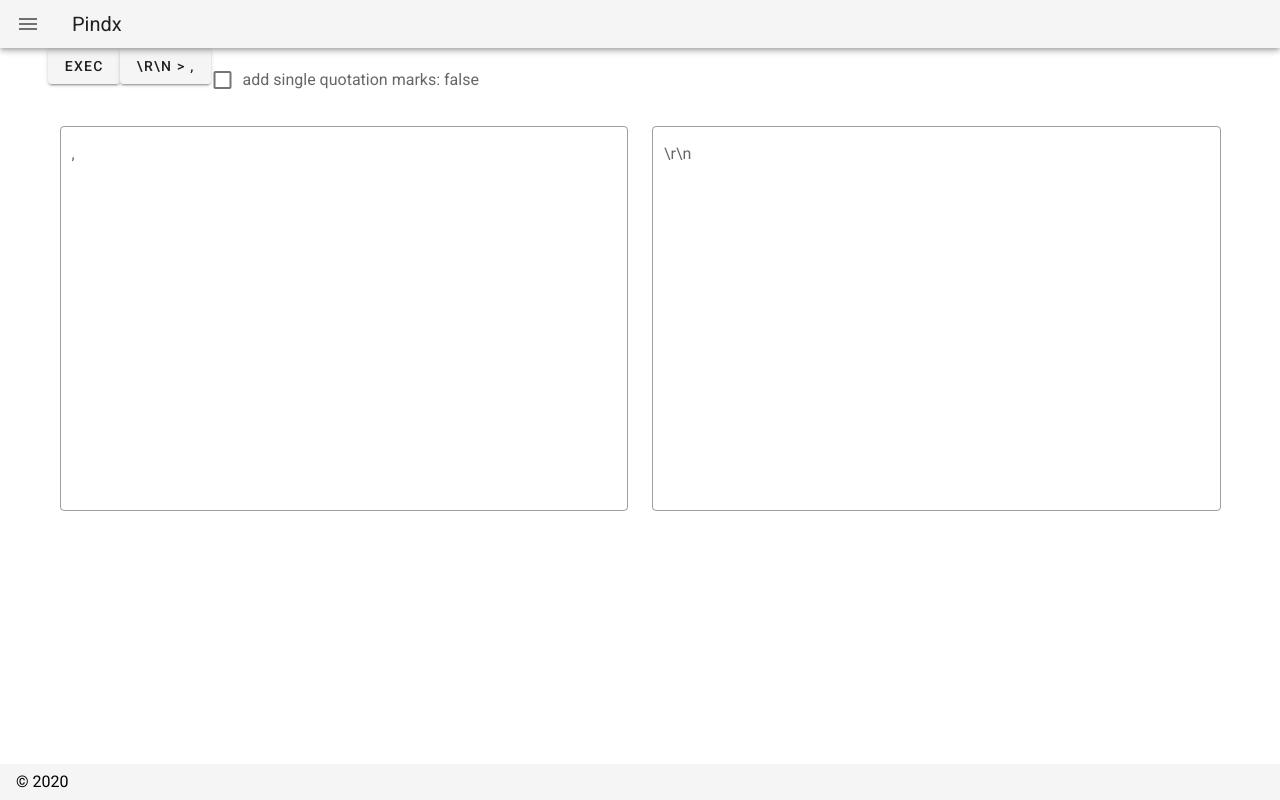
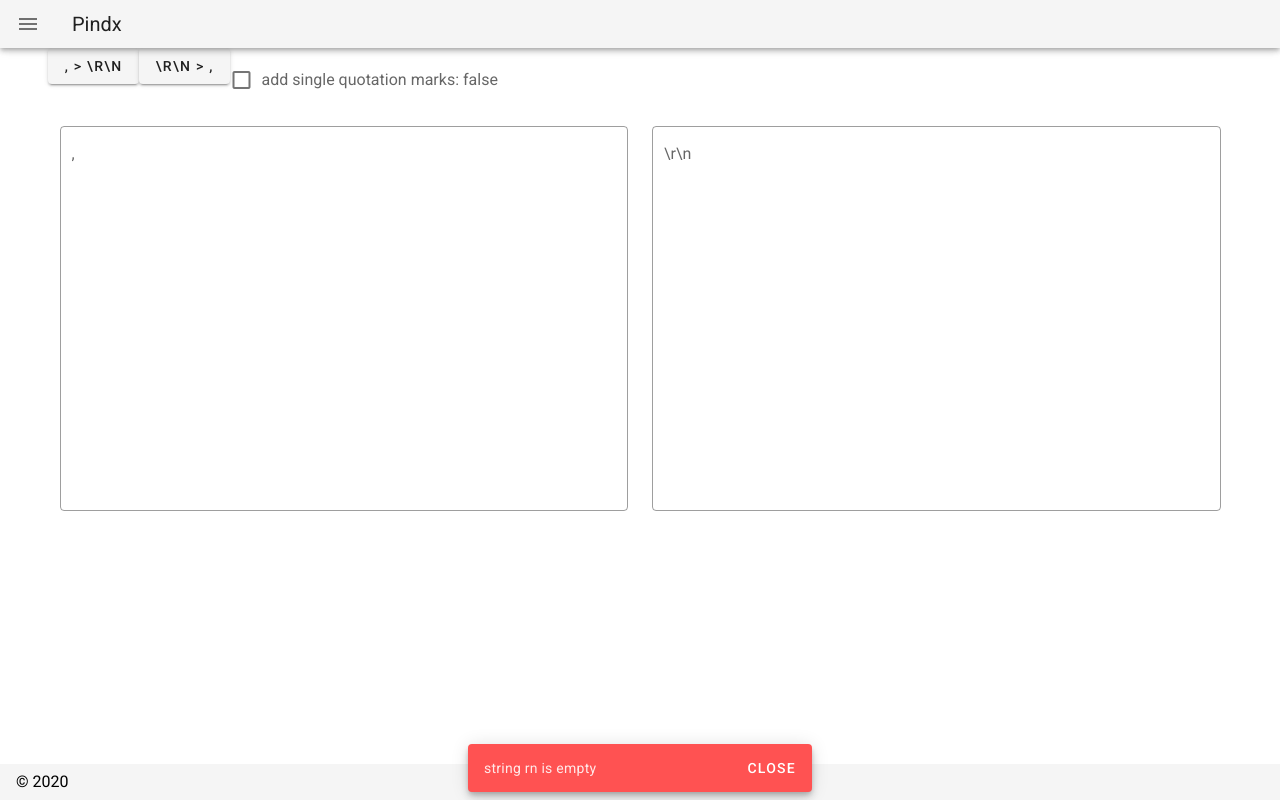
Before and after one commit to wiloon/pingdx, a Vue app: page /comma-to-newline in a window 1280 px wide. Both pictures are taken after a click on the button "\R\N > ,". Built offline with nearby package versions, Linux system fonts and the light colour scheme; no server answers.

Commit message:
compare comma to rn

```diff
--- a/src/router/index.ts
+++ b/src/router/index.ts
@@ -15,7 +15,7 @@ const routes: Array<RouteConfig> = [
   },
   {
     path: '/compare',
-    name: 'HelloWorld',
+    name: 'Compare',
     component: HelloWorld
     // route level code-splitting
     // this generates a separate chunk (about.[hash].js) for this route
@@ -40,4 +40,12 @@ const router = new VueRouter({
   routes
 })
 
+router.beforeEach((to, from, next) => {
+  console.log('before each, to: ' + to.name)
+  if (to.name === 'Base64') {
+    next('/compare')
+  } else {
+    next()
+  }
+})
 export default router
--- a/src/views/CommaToNewLine.vue
+++ b/src/views/CommaToNewLine.vue
@@ -1,8 +1,8 @@
 <template>
   <v-container>
     <v-row>
-      <v-btn @click="exec">Exec</v-btn>
-      <v-btn @click="rntoc">\r\n > ,</v-btn>
+      <v-btn @click="commaToRn">, > \r\n</v-btn>
+      <v-btn @click="rntoComma">\r\n > ,</v-btn>
       <v-checkbox
         v-model="checkbox"
         :label="`add single quotation marks: ${checkbox.toString()}`"
@@ -16,7 +16,7 @@
           outlined
           rows="25"
           row-height="15"
-          v-model="foo"
+          v-model="stringComma"
         ></v-textarea>
       </v-col>
       <v-col cols="6">
@@ -26,10 +26,28 @@
           outlined
           rows="25"
           row-height="15"
-          v-model="bar"
+          v-model="stringRn"
         ></v-textarea>
       </v-col>
     </v-row>
+    <v-snackbar
+      v-model="snackbar"
+      :timeout="timeout"
+      color="error"
+    >
+      {{ snackBarText }}
+
+      <template v-slot:action="{ attrs }">
+        <v-btn
+          color="#fff"
+          text
+          v-bind="attrs"
+          @click="snackbar = false"
+        >
+          Close
+        </v-btn>
+      </template>
+    </v-snackbar>
   </v-container>
 </template>
 
@@ -41,30 +59,41 @@ import Axios from 'axios'
   components: {}
 })
 export default class CommaToNewLine extends Vue {
-  foo = ''
-  bar = ''
+  stringComma = ''
+  stringRn = ''
   checkbox = false
+  snackBarText = ''
+  timeout = 3000
+  snackbar = false
 
-  exec (): void {
-    console.log('exec')
+  commaToRn (): void {
+    if (this.stringComma === '') {
+      this.snackBarText = 'string comma is empty'
+      this.snackbar = true
+      return
+    }
     Axios.get('/comma-to-newline',
       {
-        params: { foo: this.foo }
+        params: { foo: this.stringComma }
       }).then(
       response => {
-        this.bar = response.data
+        this.stringRn = response.data
       }
     )
   }
 
-  rntoc (): void {
-    console.log('rntoc')
+  rntoComma (): void {
+    if (this.stringRn === '') {
+      this.snackBarText = 'string rn is empty'
+      this.snackbar = true
+      return
+    }
     Axios.get('/newline-to-comma',
       {
-        params: { bar: this.bar, addsinglequotationmarks: this.checkbox }
+        params: { bar: this.stringRn, addsinglequotationmarks: this.checkbox }
       }).then(
       response => {
-        this.foo = response.data
+        this.stringComma = response.data
       }
     )
   }
```
